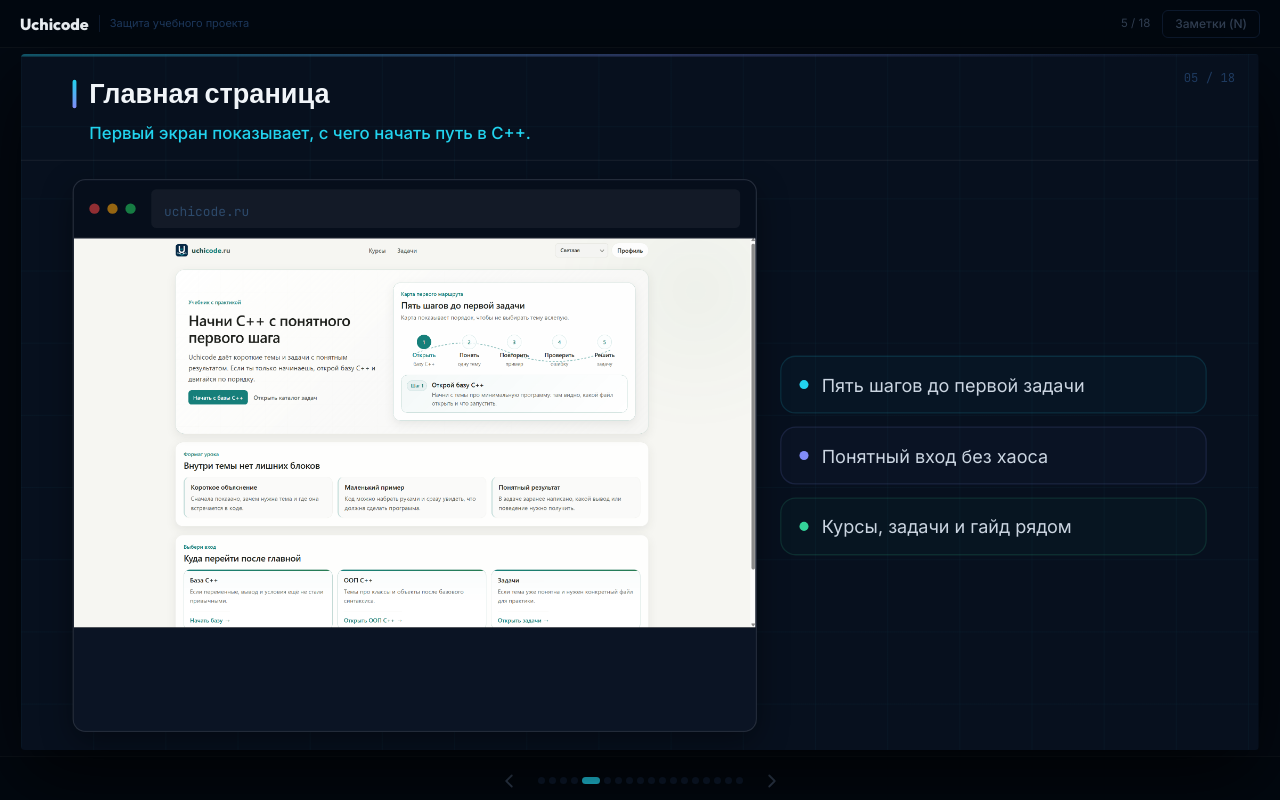
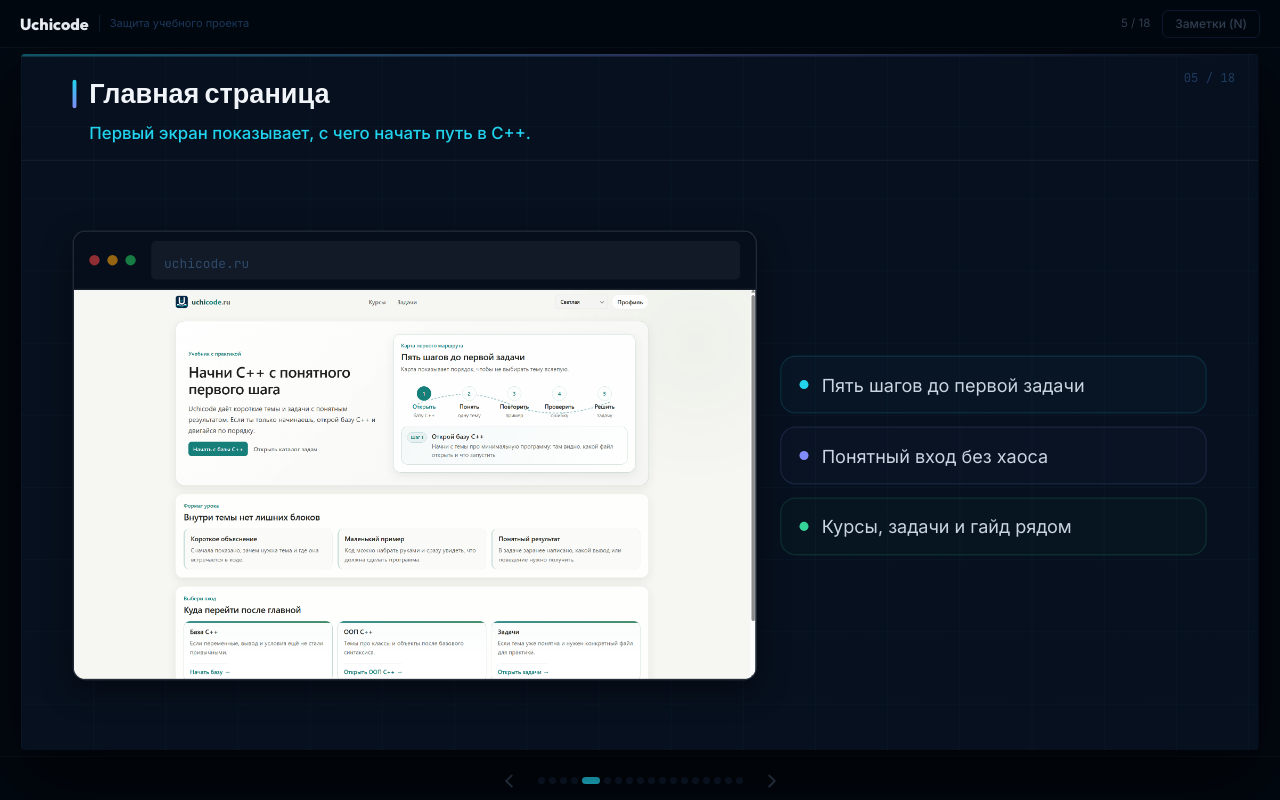
Before and after one commit to Sandroz1/presentationcpp, a React (Vite) app: page / in a window 1280 px wide. Both pictures are taken after a click on the button 596 px from the left and 780 px from the top of the page. Built offline with nearby package versions, Linux system fonts and the light colour scheme.

Commit message:
Fit browser mocks to screenshots

```diff
--- a/src/app/App.tsx
+++ b/src/app/App.tsx
@@ -60,7 +60,7 @@
 }
 
 // ─── Browser mockup ──────────────────────────────────────────────
-function BrowserMock({ label, imgSrc, flex = 1, imgPosition = "top center", imgFit = "contain", fitToImage = false }: {
+function BrowserMock({ label, imgSrc, flex = 1, imgPosition = "top center", imgFit = "contain", fitToImage = true }: {
   label: string; imgSrc?: string; flex?: number; imgPosition?: string; imgFit?: "cover" | "contain"; fitToImage?: boolean;
 }) {
   return (
@@ -69,7 +69,7 @@
       borderColor: "rgba(255,255,255,0.1)", borderRadius: 10,
       overflow: "hidden", display: "flex", flexDirection: "column",
       boxShadow: "0 8px 24px rgba(0,0,0,0.4)",
-      alignSelf: fitToImage ? "center" : undefined,
+      alignSelf: fitToImage && imgSrc ? "center" : undefined,
     }}>
       {/* chrome */}
       <div style={{ background: "#060E1B", padding: "7px 12px", display: "flex", alignItems: "center", gap: 6, borderBottom: "1px solid rgba(255,255,255,0.06)", flexShrink: 0 }}>
```
